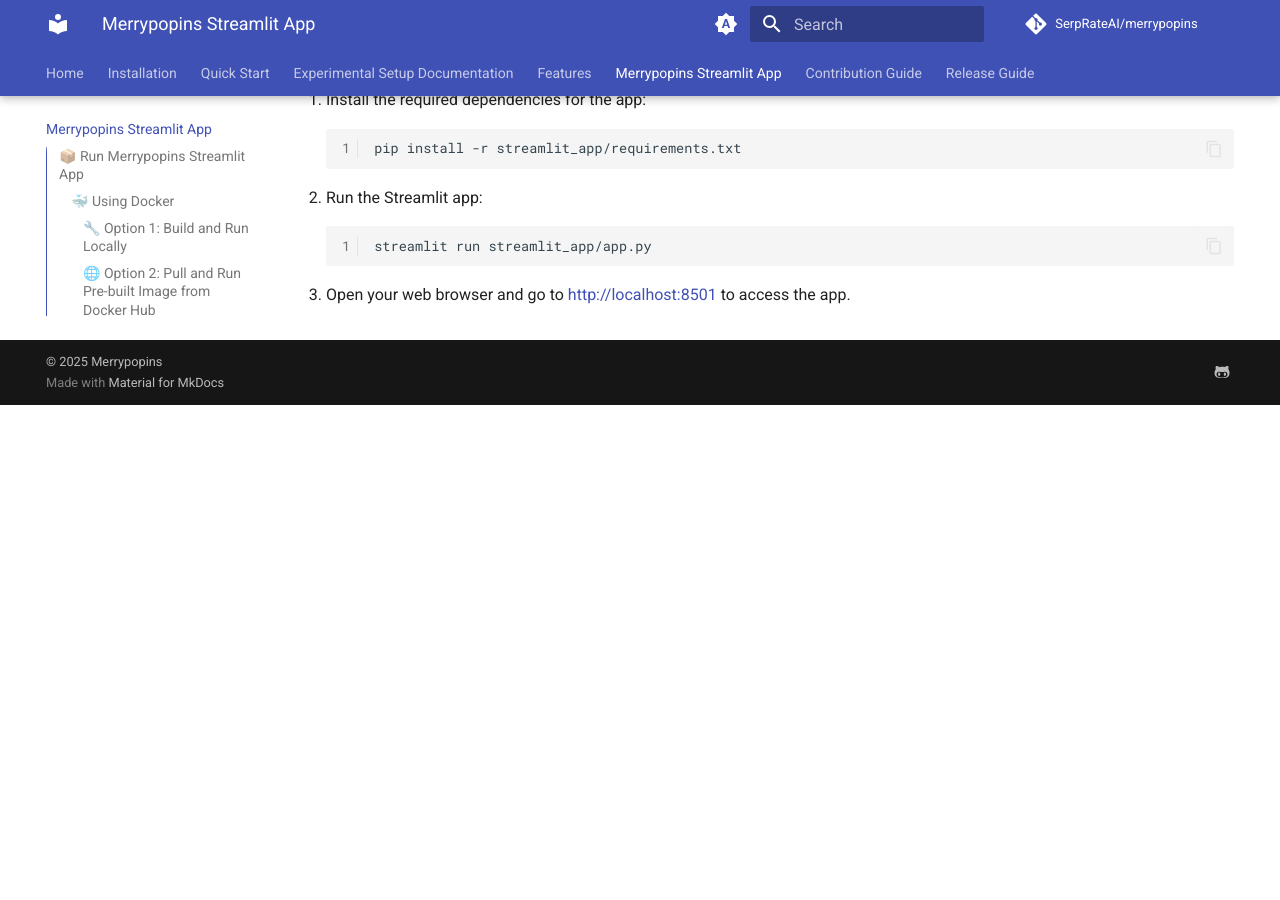
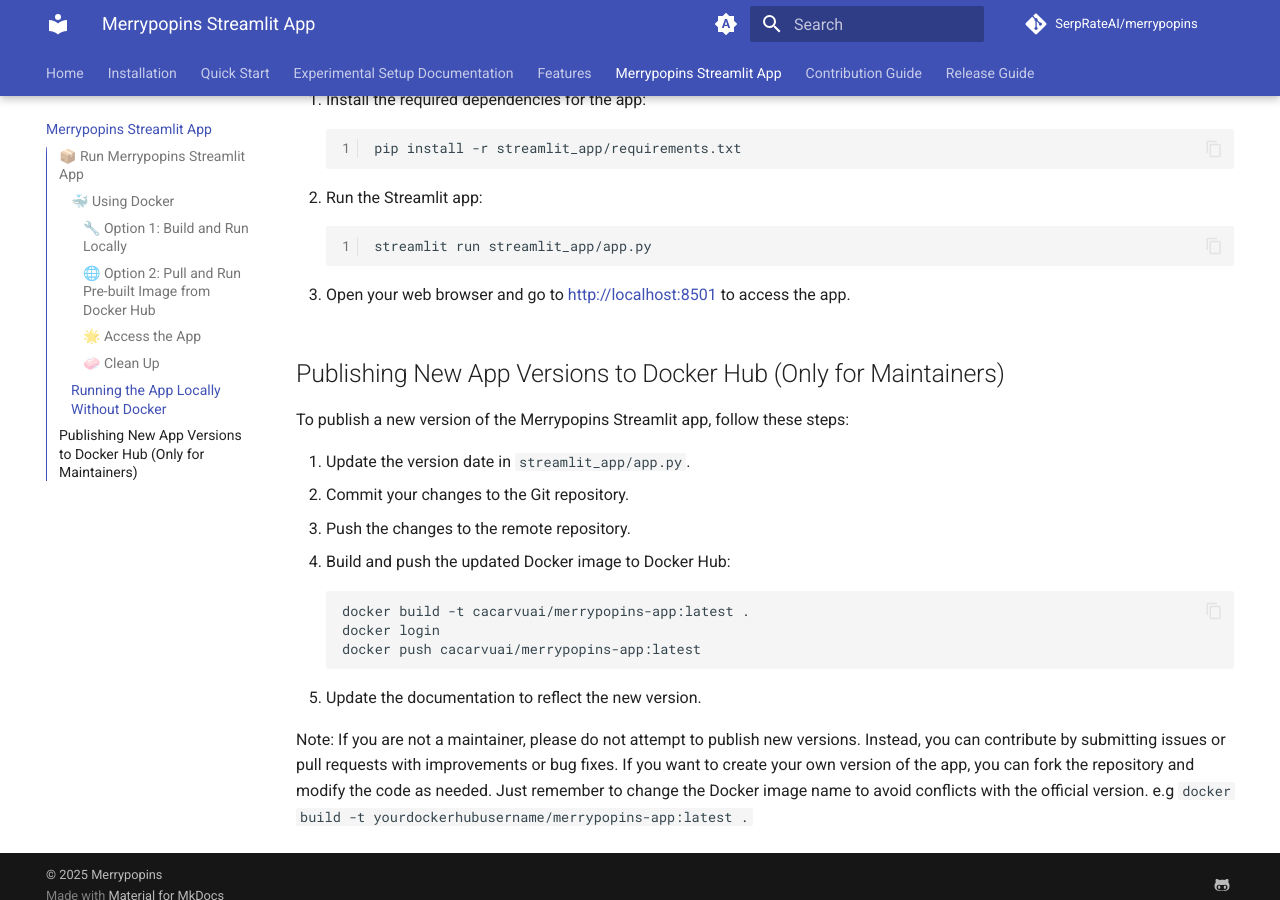
Before and after one commit to SerpRateAI/merrypopins, an MkDocs documentation site: the page built from docs/streamlit.md, in a window 1280 px wide and 900 px high, scrolled down 1259 px. Built offline with MkDocs 1.6.1 and Material for MkDocs 9.7.7, drawn with Linux system fonts in a browser that asks for light colours; comment, search, counter and statistics services are not loaded; before the commit the page ends 1664 px from its top, so only the background shows below that.

Commit message:
Update documentation over docker hub

````diff
--- a/docs/streamlit.md
+++ b/docs/streamlit.md
@@ -65,3 +65,21 @@
    ```
 
 3. Open your web browser and go to [http://localhost:8501](http://localhost:8501) to access the app.
+
+## Publishing New App Versions to Docker Hub (Only for Maintainers)
+
+To publish a new version of the Merrypopins Streamlit app, follow these steps:
+
+1. Update the version date in `streamlit_app/app.py`.
+2. Commit your changes to the Git repository.
+3. Push the changes to the remote repository.
+4. Build and push the updated Docker image to Docker Hub:
+   ```bash
+   docker build -t cacarvuai/merrypopins-app:latest .
+   docker login
+   docker push cacarvuai/merrypopins-app:latest
+   ```
+5. Update the documentation to reflect the new version.
+
+Note: If you are not a maintainer, please do not attempt to publish new versions. Instead, you can contribute by submitting issues or pull requests with improvements or bug fixes.
+If you want to create your own version of the app, you can fork the repository and modify the code as needed. Just remember to change the Docker image name to avoid conflicts with the official version. e.g `docker build -t yourdockerhubusername/merrypopins-app:latest .`
````
Also changed, not shown: README.md (+18 -0 lines).
